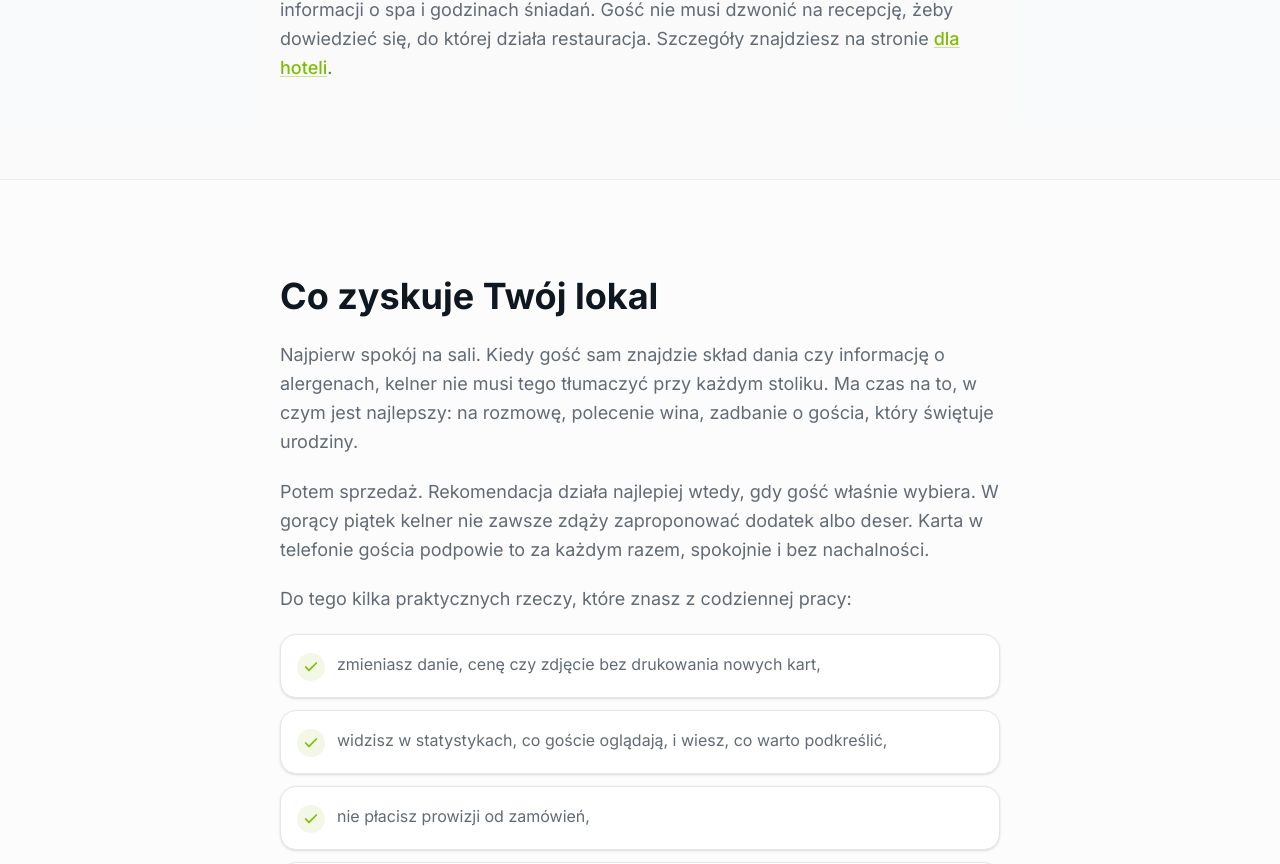
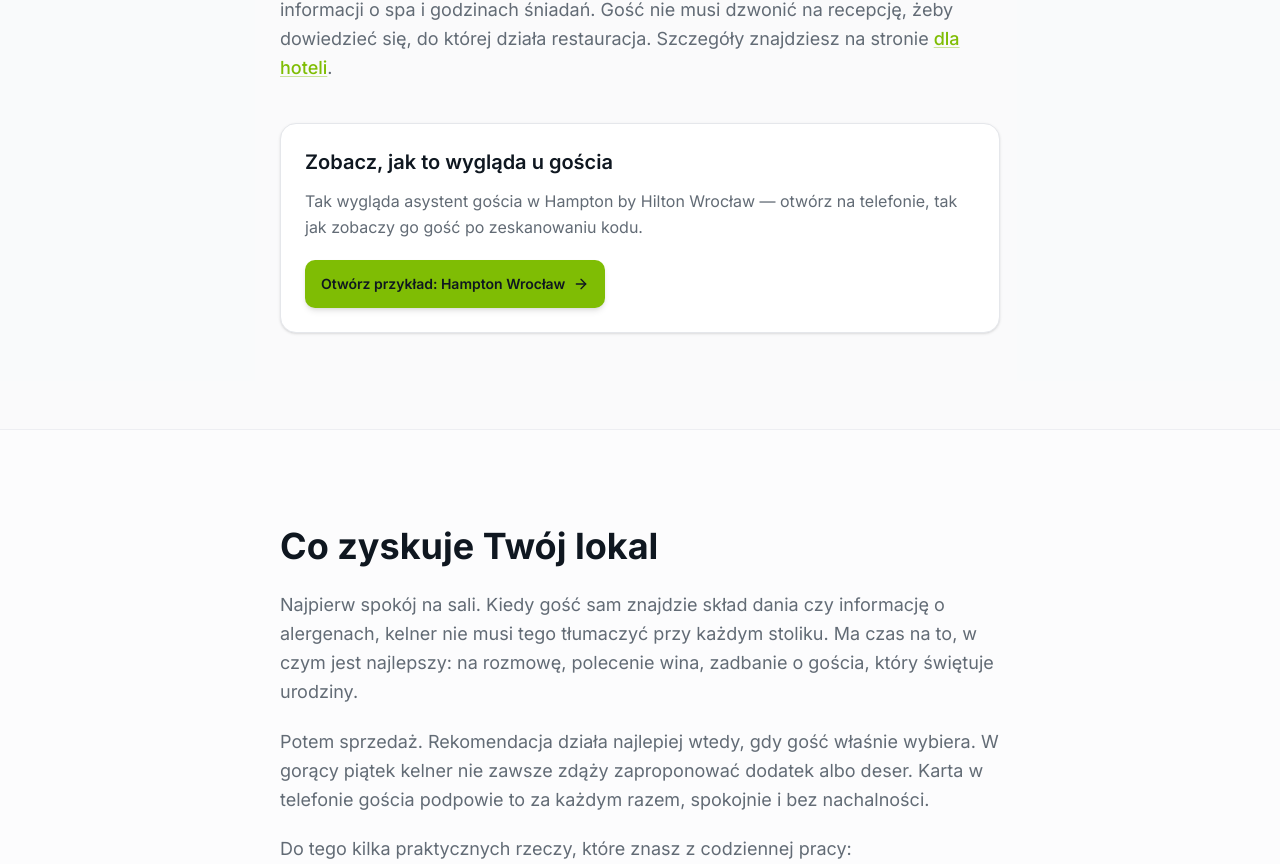
Before and after one commit to Martinez8406/chefvision-landing, a Next.js app: page /qr-menu in a window 1280 px wide. Shown: the part 2160-3024 px from the top of the page. Built offline with nearby package versions, Linux system fonts and the light colour scheme.

Commit message:
Add a Hampton guest example to the QR and online menu pages. (#7)
Place the example after the guest how-it-works section, with a button that opens the live menu in a new tab.

Co-authored-by: Cursor Agent <cursoragent@cursor.com>

```diff
--- a/components/seo/seo-landing.tsx
+++ b/components/seo/seo-landing.tsx
@@ -1,6 +1,7 @@
 import Image from "next/image"
 import Link from "next/link"
-import { Check } from "lucide-react"
+import { ArrowRight, Check } from "lucide-react"
+import { Button } from "@/components/ui/button"
 import {
   extractFaq,
   faqPageJsonLd,
@@ -36,6 +37,30 @@ const HERO_IMAGES: Record<string, { src: string; alt: string }> = {
 
 const FAQ_HEADING = "Najczęstsze pytania"
 const CLOSING_HEADING = "Zobacz, jak to wygląda u gościa"
+const HOW_GUEST_HEADING = "Jak to działa dla gościa"
+const EXAMPLE_SLUGS = new Set(["/qr-menu", "/menu-online"])
+const HAMPTON_EXAMPLE_URL = "https://app.chefvision.pl/menu/e1137650-eb5e-4323-9a90-83e2db4f048c"
+
+function GuestExample() {
+  return (
+    <div className="mt-10 rounded-2xl border border-border bg-card p-5 shadow-sm sm:p-6">
+      <h3 className="text-lg font-semibold text-foreground sm:text-xl">Zobacz, jak to wygląda u gościa</h3>
+      <p className="mt-3 text-base leading-relaxed text-muted-foreground">
+        Tak wygląda asystent gościa w Hampton by Hilton Wrocław — otwórz na telefonie, tak jak zobaczy go gość po zeskanowaniu kodu.
+      </p>
+      <Button
+        size="lg"
+        className="mt-5 h-auto min-h-12 w-full whitespace-normal px-6 py-3 text-center text-sm font-semibold shadow-md shadow-black/10 sm:w-auto sm:px-8"
+        asChild
+      >
+        <a href={HAMPTON_EXAMPLE_URL} target="_blank" rel="noopener">
+          Otwórz przykład: Hampton Wrocław
+          <ArrowRight size={16} />
+        </a>
+      </Button>
+    </div>
+  )
+}
 
 function RichText({
   content,
@@ -302,12 +327,14 @@ export function SeoLanding({ doc }: { doc: SeoDocument }) {
         }
 
         const band = index % 2 === 0 ? "border-y border-border/60 bg-background" : "bg-secondary/30"
+        const showExample = section.heading === HOW_GUEST_HEADING && EXAMPLE_SLUGS.has(doc.meta.slug)
 
         return (
           <section key={section.heading} className={`py-16 lg:py-24 ${band}`}>
             <div className="mx-auto max-w-3xl px-6">
               <h2 className="text-3xl font-bold text-balance text-foreground sm:text-4xl">{section.heading}</h2>
               <SectionBlocks blocks={section.blocks} />
+              {showExample ? <GuestExample /> : null}
             </div>
           </section>
         )
```
